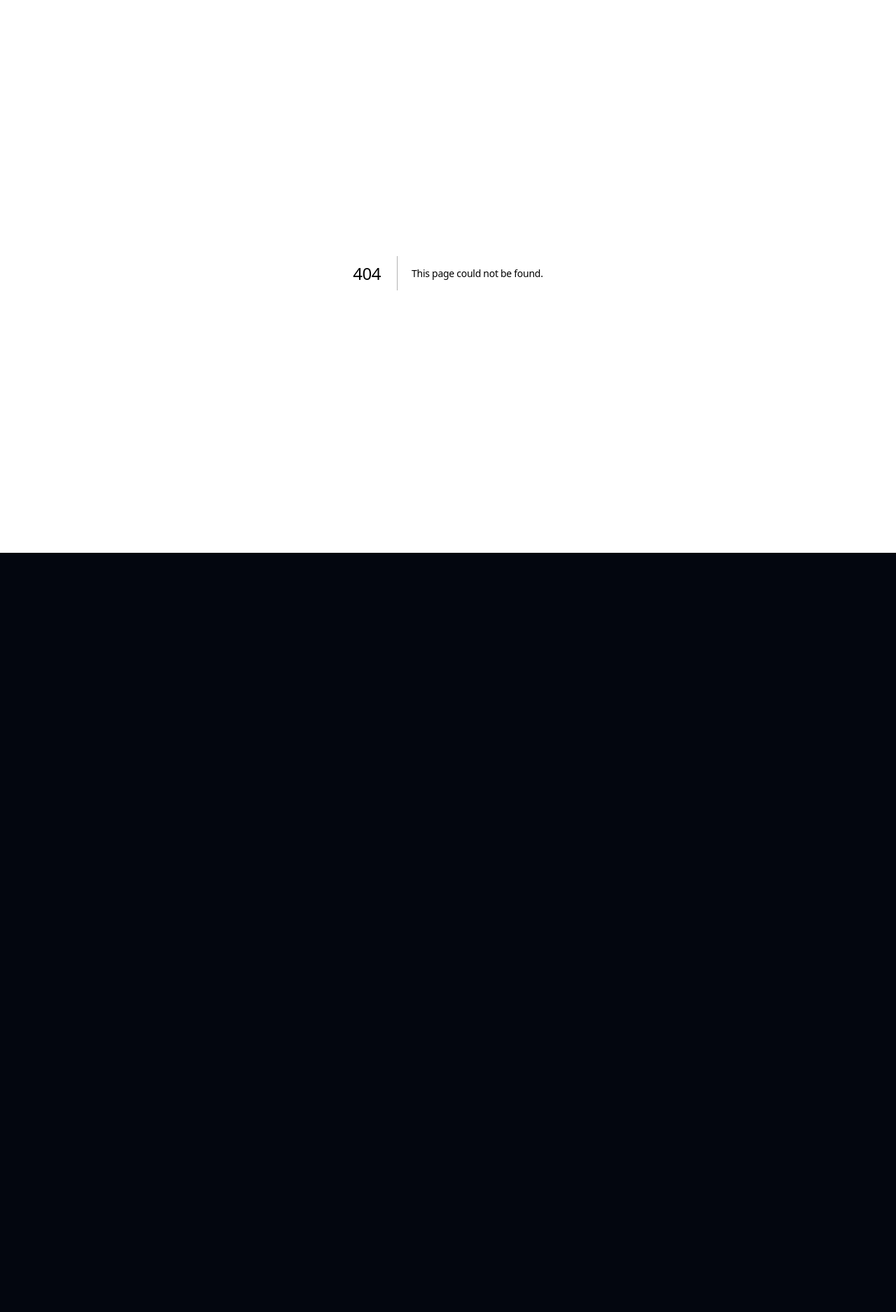
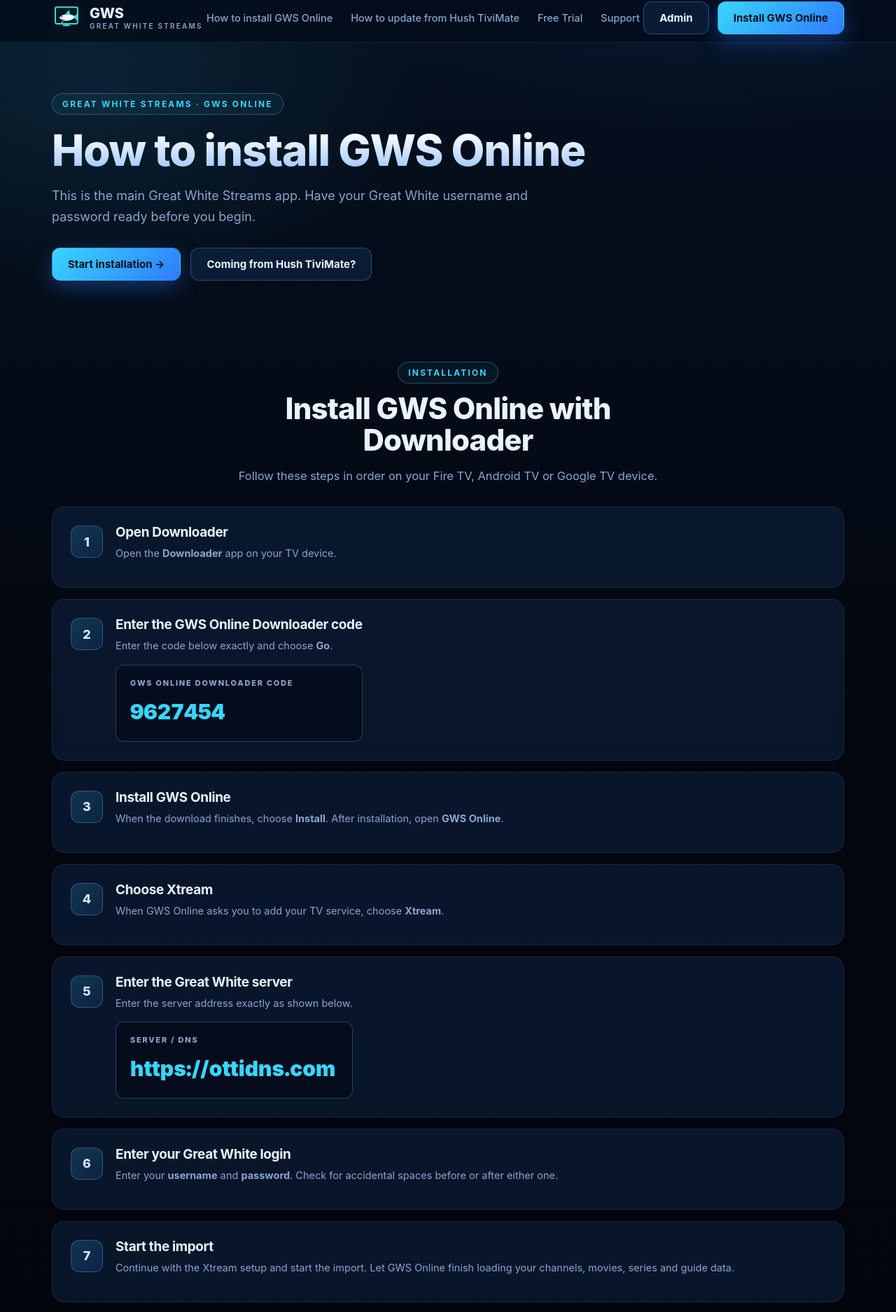
Before and after one commit to boberthegr8/greatwhiteworking, a Next.js app in the folder gws-site/: page /gws-online in a window 1280 px wide. Before the commit this address had no page. Shown: the part 10-1885 px from the top of the page at 70% size. Before the commit the page ends 800 px from the top, so only its background shows below. Built offline with nearby package versions, Linux system fonts and the light colour scheme; no server answers.

Commit message:
Add primary GWS Online install guide

```diff
--- /dev/null
+++ b/gws-site/app/gws-online/page.jsx
@@ -0,0 +1,115 @@
+import Link from "next/link";
+import Nav from "@/components/Nav";
+import Footer from "@/components/Footer";
+
+export const metadata = {
+  title: "How to Install GWS Online — Great White Streams",
+  description: "Step-by-step Great White Streams GWS Online installation guide.",
+};
+
+function Step({ n, title, children }) {
+  return (
+    <div className="card" style={{ display: "flex", gap: 18 }}>
+      <div className="ico" style={{ flex: "0 0 46px", fontWeight: 800, fontSize: 18 }}>
+        {n}
+      </div>
+      <div>
+        <h3>{title}</h3>
+        <div style={{ color: "var(--muted)", fontSize: "14.5px", lineHeight: 1.7 }}>
+          {children}
+        </div>
+      </div>
+    </div>
+  );
+}
+
+function CodeBox({ label, value }) {
+  return (
+    <div style={{ marginTop: 14, padding: "16px 20px", borderRadius: 12, border: "1px solid var(--line-strong)", background: "rgba(4,11,24,.72)" }}>
+      <div style={{ fontSize: 11, fontWeight: 800, letterSpacing: ".16em", textTransform: "uppercase", color: "var(--muted)", marginBottom: 6 }}>
+        {label}
+      </div>
+      <div style={{ fontSize: 30, fontWeight: 900, color: "var(--cyan)", overflowWrap: "anywhere", fontVariantNumeric: "tabular-nums" }}>
+        {value}
+      </div>
+    </div>
+  );
+}
+
+export default function GwsOnlineInstallPage() {
+  return (
+    <>
+      <Nav />
+
+      <header className="hero" style={{ padding: "72px 0 38px" }}>
+        <div className="container">
+          <span className="eyebrow">GREAT WHITE STREAMS · GWS ONLINE</span>
+          <h1 style={{ fontSize: "clamp(38px,5vw,62px)", margin: "18px 0 14px" }}>
+            How to install GWS Online
+          </h1>
+          <p className="hero-sub" style={{ maxWidth: 760 }}>
+            This is the main Great White Streams app. Have your Great White username and password ready before you begin.
+          </p>
+          <div className="hero-cta">
+            <a href="#install" className="btn btn-primary">Start installation →</a>
+            <Link href="/hush-update" className="btn btn-ghost">Coming from Hush TiviMate?</Link>
+          </div>
+        </div>
+      </header>
+
+      <section id="install" className="section-pad">
+        <div className="container">
+          <div className="section-head" style={{ marginBottom: 30 }}>
+            <span className="eyebrow">INSTALLATION</span>
+            <h2>Install GWS Online with Downloader</h2>
+            <p>Follow these steps in order on your Fire TV, Android TV or Google TV device.</p>
+          </div>
+
+          <div className="grid" style={{ gap: 16 }}>
+            <Step n="1" title="Open Downloader">
+              Open the <strong>Downloader</strong> app on your TV device.
+            </Step>
+
+            <Step n="2" title="Enter the GWS Online Downloader code">
+              Enter the code below exactly and choose <strong>Go</strong>.
+              <CodeBox label="GWS Online Downloader Code" value="9627454" />
+            </Step>
+
+            <Step n="3" title="Install GWS Online">
+              When the download finishes, choose <strong>Install</strong>. After installation, open <strong>GWS Online</strong>.
+            </Step>
+
+            <Step n="4" title="Choose Xtream">
+              When GWS Online asks you to add your TV service, choose <strong>Xtream</strong>.
+            </Step>
+
+            <Step n="5" title="Enter the Great White server">
+              Enter the server address exactly as shown below.
+              <CodeBox label="Server / DNS" value="https://ottidns.com" />
+            </Step>
+
+            <Step n="6" title="Enter your Great White login">
+              Enter your <strong>username</strong> and <strong>password</strong>. Check for accidental spaces before or after either one.
+            </Step>
+
+            <Step n="7" title="Start the import">
+              Continue with the Xtream setup and start the import. Let GWS Online finish loading your channels, movies, series and guide data.
+            </Step>
+
+            <Step n="8" title="You are ready">
+              Once the first sync finishes, open Live TV, Movies or Series and confirm everything is working normally.
+            </Step>
+          </div>
+
+          <div className="band" style={{ marginTop: 40, textAlign: "left" }}>
+            <h2>Already using Hush TiviMate?</h2>
+            <p>Do not uninstall Hush yet. First copy your username, password and expiration date, then follow the migration guide.</p>
+            <Link href="/hush-update" className="btn btn-primary">How to update from Hush TiviMate →</Link>
+          </div>
+        </div>
+      </section>
+
+      <Footer />
+    </>
+  );
+}
```
